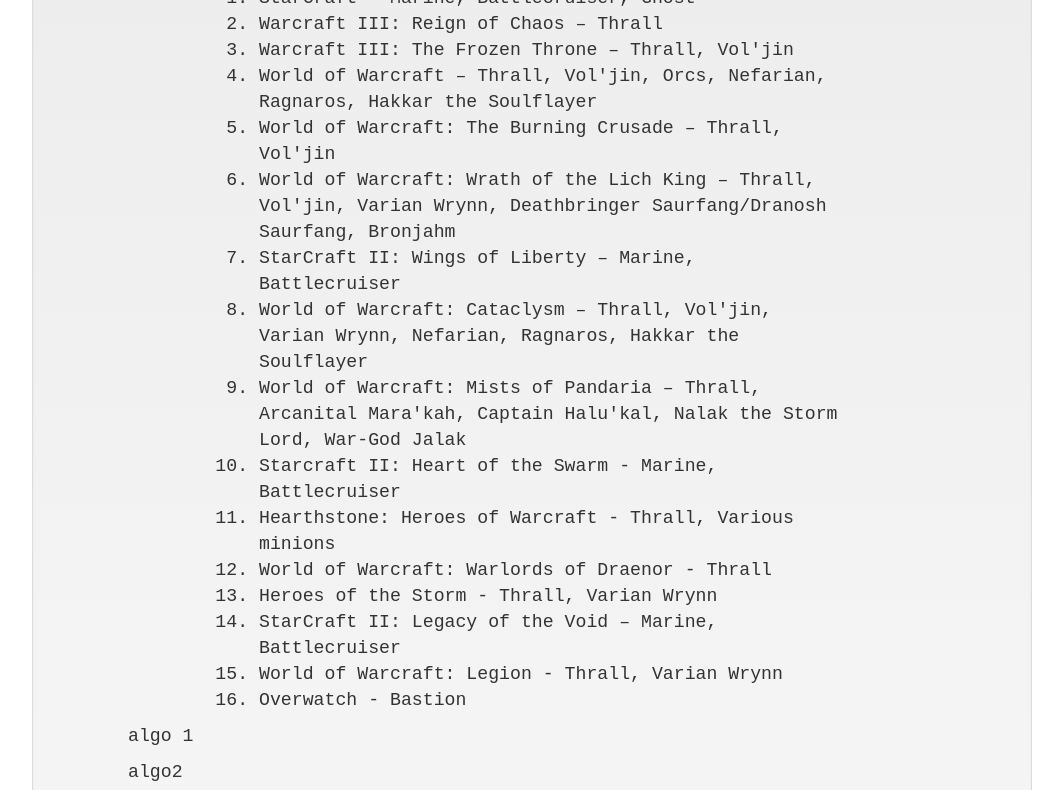
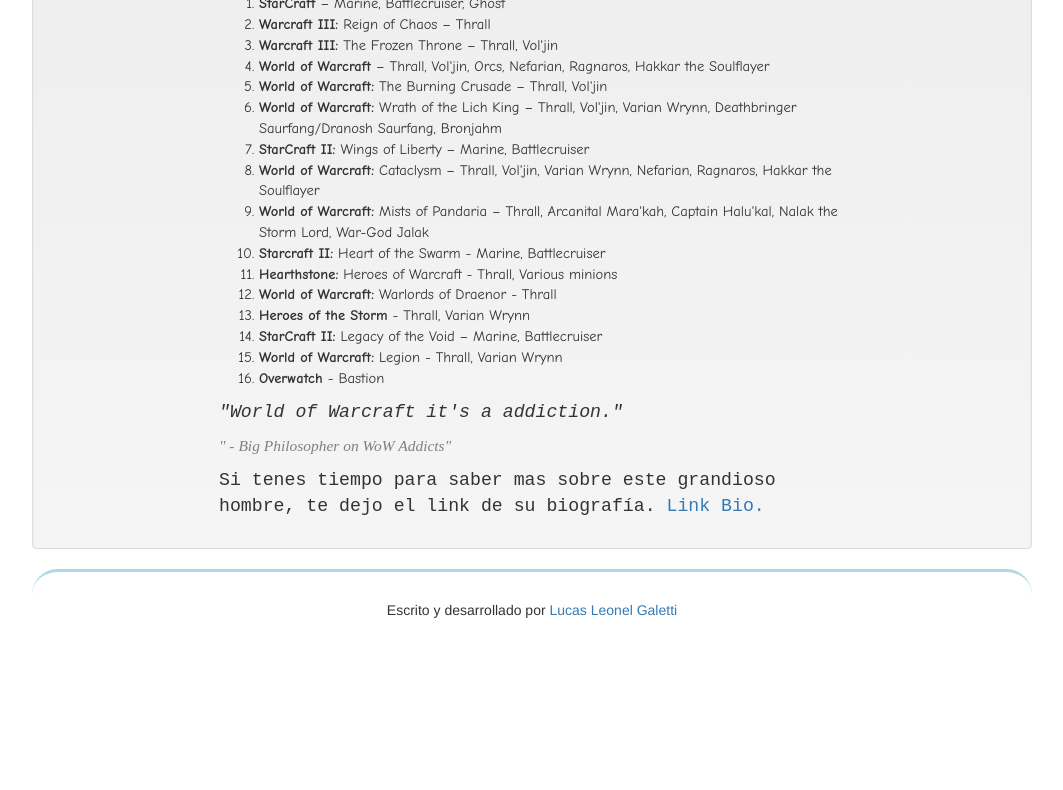
Before and after one commit to ColoLP/Practicando, a plain HTML site: page index.html in a window 1280 px wide. Shown: the part 656-1446 px from the top of the page, without its empty margins (108-1171 px from the left). After the commit the page ends 1342 px from the top, so only its background shows below. Drawn offline with nearby package versions, Linux system fonts and the light colour scheme; a web font is replaced by a local one.

Commit message:
Terminada la pagina homenaje

```diff
--- a/css/index.css
+++ b/css/index.css
@@ -25,3 +25,25 @@ h1{
 	padding-left: 5em;
 	padding-right: 5em;
 }
+
+.otraFont{
+	font-family:"Comic Sans MS", Geneva, sans-serif;
+	font-size:0.80em;
+}
+
+#pieDePagina{
+	padding-top:0.5em;
+}
+
+#frase{
+	font-family:"Times New Roman",Serif;
+	font-size:0.85em;
+	color:gray;
+}
+
+#footer{
+	padding-top:2em;
+	border-top-style: solid;
+	border-color: lightblue;
+	border-radius: 2em;
+}
--- a/index.html
+++ b/index.html
@@ -2,6 +2,8 @@
 <html>
 <head>
 	<title>Biografia Cristian Metzen</title>
+
+	<meta http-equiv="Content-Type" content="text/html charset=utf-8"/> <!-- Esto arregla el problema de los acentos -->
 
 	<link href="https://fonts.googleapis.com/css?family=Caesar+Dressing" rel="stylesheet">
 
@@ -35,7 +37,7 @@
 					</div>
 
 					<div class="col-md-12 text-center" id="fotoypie">
-						<p>Foto ilistrativa sobre Cristian en sus ultimos tiempos en Blizzard Entertaiment</p>
+						<p id="pieDePagina"><em>Foto ilistrativa sobre Cristian en sus ultimos tiempos en Blizzard Entertaiment</em></p>
 					</div>
 				</div>
 			</div>
@@ -44,30 +46,38 @@
 		<div class="row imgpie">
 			<div class="col-md-12 participacion">
 				<h2>Juegos en los que participó:</h2>
+				<div>
+					<ol class="otraFont">
 
-				<ol>
-					<li>StarCraft – Marine, Battlecruiser, Ghost</li>
-					<li>Warcraft III: Reign of Chaos – Thrall</li>
-					<li>Warcraft III: The Frozen Throne – Thrall, Vol'jin</li>
-					<li>World of Warcraft – Thrall, Vol'jin, Orcs, Nefarian, Ragnaros, Hakkar the Soulflayer</li>
-					<li>World of Warcraft: The Burning Crusade – Thrall, Vol'jin</li>
-					<li>World of Warcraft: Wrath of the Lich King – Thrall, Vol'jin, Varian Wrynn, Deathbringer Saurfang/Dranosh Saurfang, Bronjahm</li>
-					<li>StarCraft II: Wings of Liberty – Marine, Battlecruiser</li>
-					<li>World of Warcraft: Cataclysm – Thrall, Vol'jin, Varian Wrynn, Nefarian, Ragnaros, Hakkar the Soulflayer</li>
-					<li>World of Warcraft: Mists of Pandaria – Thrall, Arcanital Mara'kah, Captain Halu'kal, Nalak the Storm Lord, War-God Jalak</li>
-					<li>Starcraft II: Heart of the Swarm - Marine, Battlecruiser</li>
-					<li>Hearthstone: Heroes of Warcraft - Thrall, Various minions</li>
-					<li>World of Warcraft: Warlords of Draenor - Thrall</li>
-					<li>Heroes of the Storm - Thrall, Varian Wrynn
-					<li>StarCraft II: Legacy of the Void – Marine, Battlecruiser</li>
-					<li>World of Warcraft: Legion - Thrall, Varian Wrynn</li>
-					<li>Overwatch - Bastion</li>
-				</ol>
+						<li><b>StarCraft</b> – Marine, Battlecruiser, Ghost</li>
+						<li><b>Warcraft III:</b> Reign of Chaos – Thrall</li>
+						<li><b>Warcraft III:</b> The Frozen Throne – Thrall, Vol'jin</li>
+						<li><b>World of Warcraft</b> – Thrall, Vol'jin, Orcs, Nefarian, Ragnaros, Hakkar the Soulflayer</li>
+						<li><b>World of Warcraft:</b> The Burning Crusade – Thrall, Vol'jin</li>
+						<li><b>World of Warcraft:</b> Wrath of the Lich King – Thrall, Vol'jin, Varian Wrynn, Deathbringer Saurfang/Dranosh Saurfang, Bronjahm</li>
+						<li><b>StarCraft II:</b> Wings of Liberty – Marine, Battlecruiser</li>
+						<li><b>World of Warcraft:</b> Cataclysm – Thrall, Vol'jin, Varian Wrynn, Nefarian, Ragnaros, Hakkar the Soulflayer</li>
+						<li><b>World of Warcraft:</b> Mists of Pandaria – Thrall, Arcanital Mara'kah, Captain Halu'kal, Nalak the Storm Lord, War-God Jalak</li>
+						<li><b>Starcraft II:</b> Heart of the Swarm - Marine, Battlecruiser</li>
+						<li><b>Hearthstone:</b> Heroes of Warcraft - Thrall, Various minions</li>
+						<li><b>World of Warcraft:</b> Warlords of Draenor - Thrall</li>
+						<li><b>Heroes of the Storm</b> - Thrall, Varian Wrynn
+						<li><b>StarCraft II:</b> Legacy of the Void – Marine, Battlecruiser</li>
+						<li><b>World of Warcraft:</b> Legion - Thrall, Varian Wrynn</li>
+						<li><b>Overwatch </b>- Bastion</li>
+
+					</ol>
+
+					<p><em>"World of Warcraft it's a addiction."</em></p>
+					<p id="frase"><em>" - Big Philosopher on WoW Addicts"</em></p>  <!-- Existe una etiqueta <cite> Para este tipo de cosas -->
 				</div>
-			<p>algo 1</p>
-			<p>algo2</p>
+				<p>Si tenes tiempo para saber mas sobre este grandioso hombre, te dejo el link de su biografía. <a
+						href="https://en.wikipedia.org/wiki/Chris_Metzen">Link Bio.</a></p>
+			</div>
 		</div>
 	</div>
+	<p id="footer" class="text-center">Escrito y desarrollado por <a href="#">Lucas Leonel Galetti</a></p>
+
 </div>
 </body>
 </html>
```
